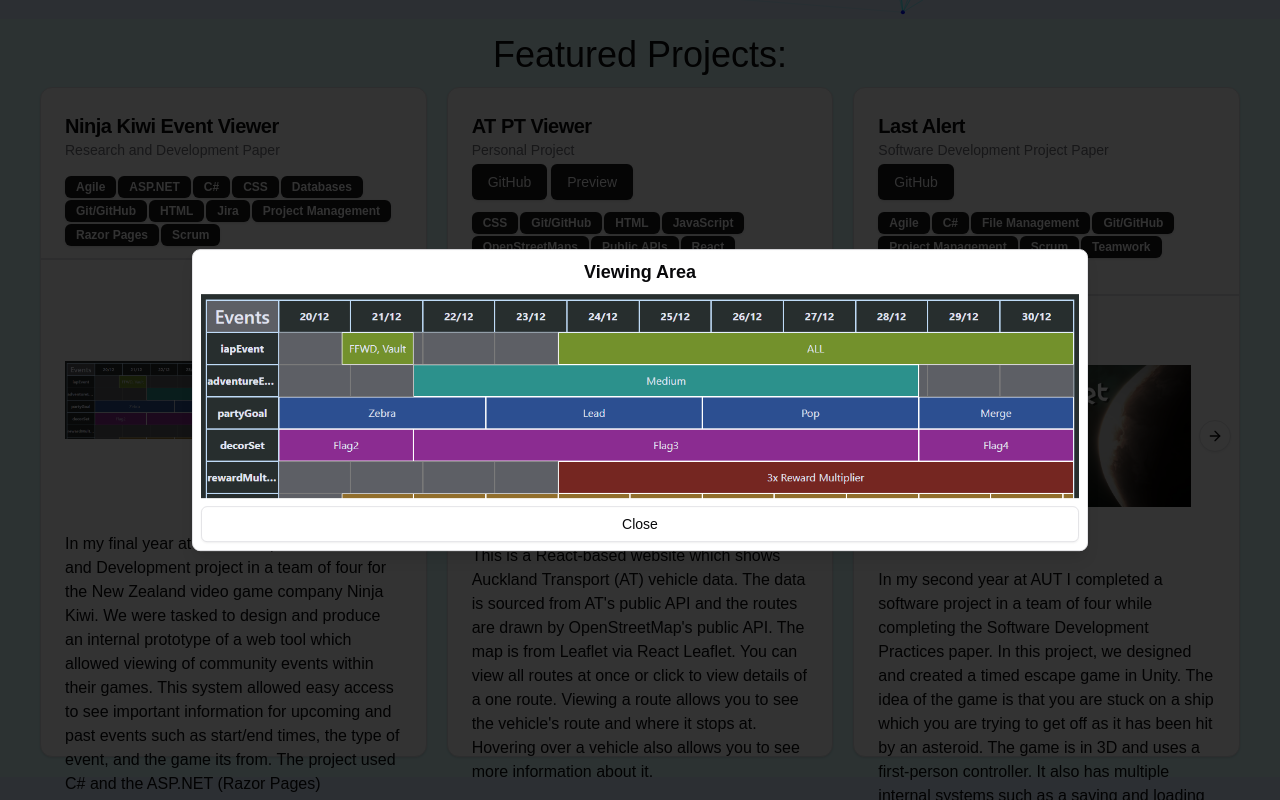
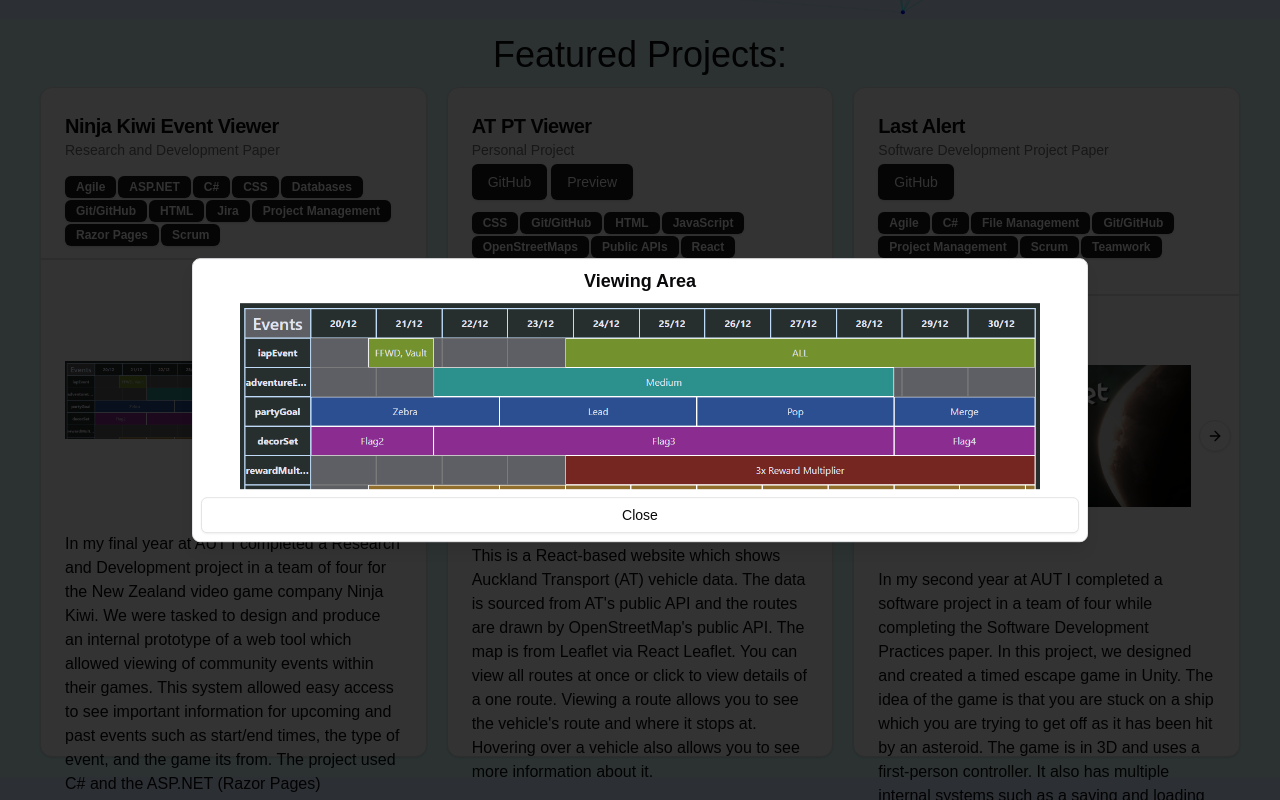
Before and after one commit to Kieran-Mahon/kieran-mahon.github.io, a Next.js app: page / in a window 1280 px wide. Both pictures are taken after a click on the button 233 px from the left and 929 px from the top of the page. Shown: the part 529-1329 px from the top of the page. Built offline with nearby package versions, Linux system fonts and the light colour scheme.

Commit message:
Updated portfolio card preview image size

```diff
--- a/components/portfolio-ui/portfoliocard.js
+++ b/components/portfolio-ui/portfoliocard.js
@@ -97,12 +97,12 @@
                               {img.name}
                             </div>
                           </AlertDialogTitle>
-                          <AlertDialogDescription>
+                          <AlertDialogDescription className="flex justify-center items-center">
                             <Image
                               src={img.url}
                               alt={img.name}
-                              width={1000}
-                              height={1000}
+                              width={800}
+                              height={800}
                             />
                           </AlertDialogDescription>
                           <AlertDialogCancel>Close</AlertDialogCancel>
```
